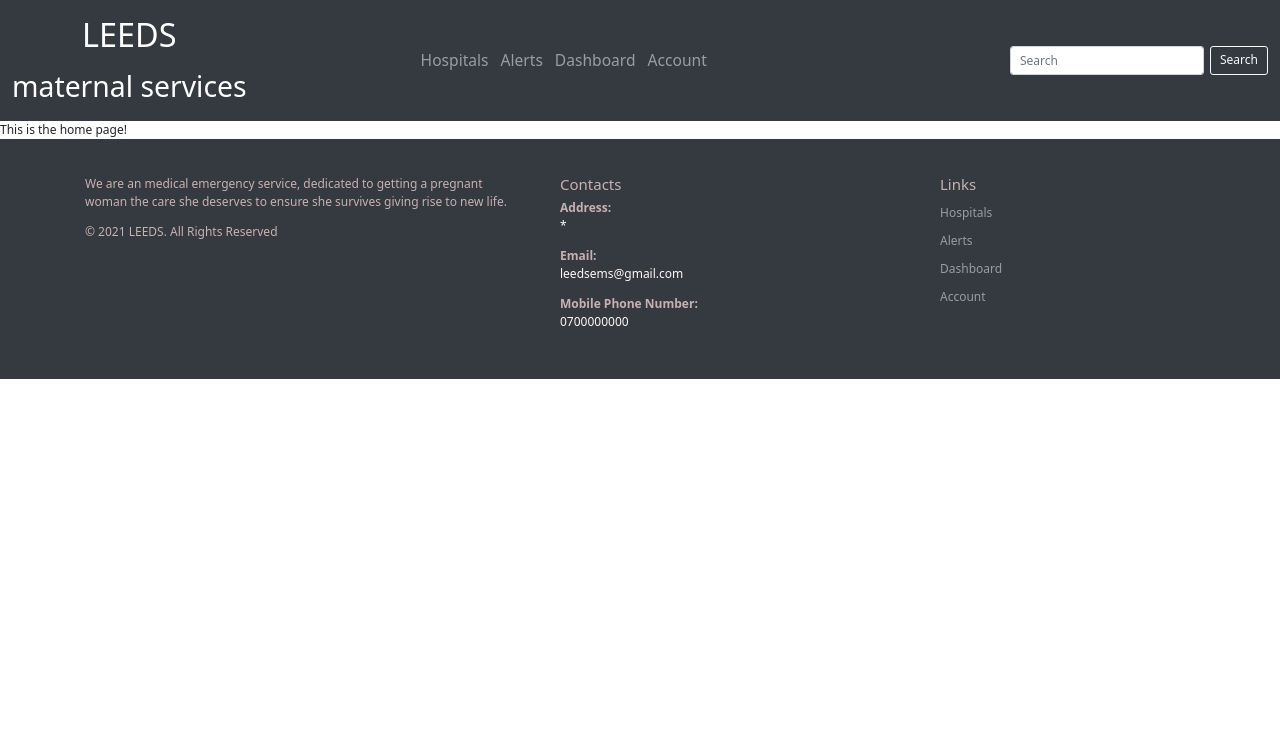
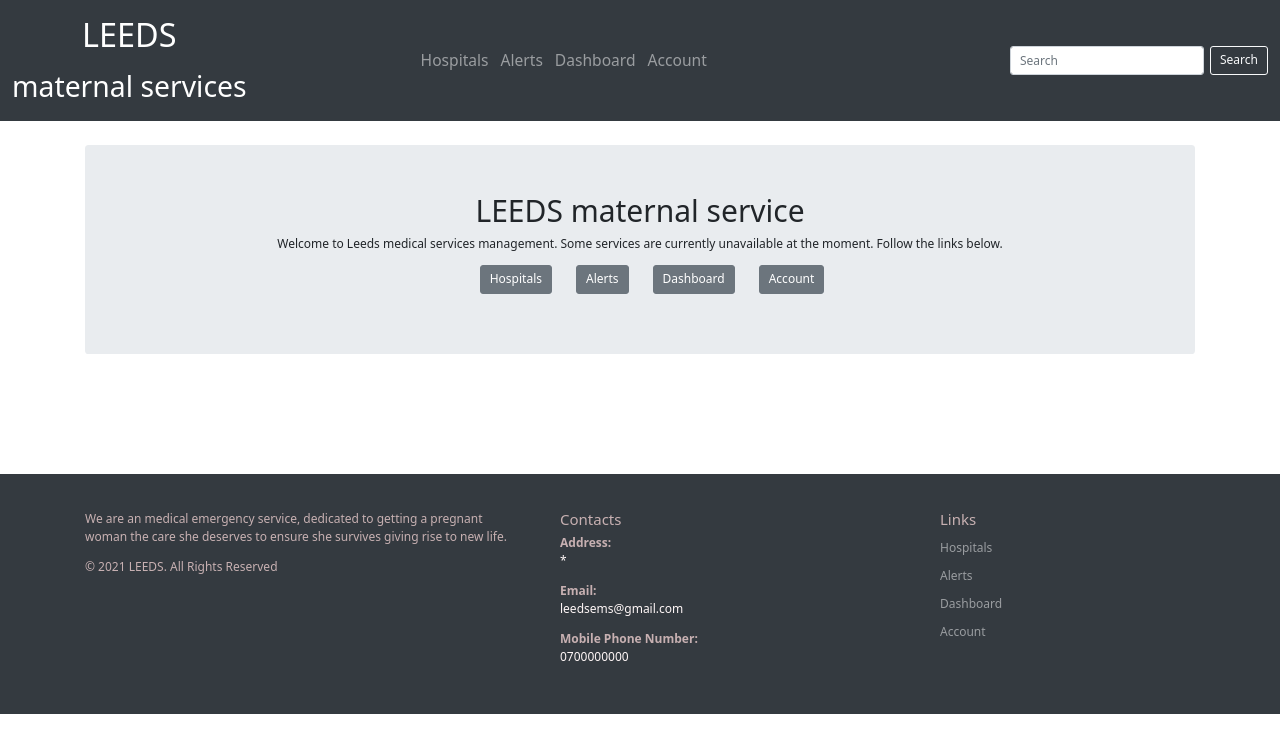
Before and after one commit to Ivy-Walobwa/at-ussd-firebase, a React (Create React App) app in the folder public/leeds/: page / in a window 1280 px wide. Shown: the top 752 px of the page. Built offline with nearby package versions, Linux system fonts and the light colour scheme.

Commit message:
finished home page

```diff
--- a/public/leeds/src/App.js
+++ b/public/leeds/src/App.js
@@ -1,15 +1,64 @@
 import Header from './pages/home/Header';
 import Footer from './pages/home/Footer';
+import Home from './pages/home/Home';
 
-import { BrowserRouter, Route, Switch, Redirect } from 'react-router-dom';
+import { NavLink, BrowserRouter, Route, Switch } from 'react-router-dom';
+
+import { Alert, Button, Container } from 'react-bootstrap';
 
 import 'bootstrap/dist/css/bootstrap.min.css';
 import './css/main.css';
 
-function Home () {
+
+function NotImplemented (props) {
+	const alertStyle = {
+        marginTop: '2em',
+        marginBottom: '27.6vh',
+        textAlign: 'center'
+	};
+
 	return (
-		<div>This is the home page!</div>
-	);
+		<Container style={alertStyle}>
+			<Alert variant="info">
+				<Alert.Heading>Coming Soon</Alert.Heading>
+				<p>
+					This page is coming soon. Sorry for the incovinince :(
+				</p>
+				<hr />
+				<div className="d-flex justify-content-end">
+					<NavLink to='/'>
+						<Button variant="outline-info">Go Home</Button>
+					</NavLink>
+				</div>
+			</Alert>
+		</Container>
+	)
+}
+
+
+function Error404 () {
+	const alertStyle = {
+        marginTop: '2em',
+        marginBottom: '27.6vh',
+        textAlign: 'center'
+	}
+
+	return (
+		<Container style={alertStyle}>
+			<Alert variant="warning">
+				<Alert.Heading>Error 404</Alert.Heading>
+				<p>
+				This page does not exist :(
+				</p>
+				<hr />
+				<div className="d-flex justify-content-end">
+					<NavLink to='/'>
+						<Button variant="outline-warning">Go Home</Button>
+					</NavLink>
+				</div>
+			</Alert>
+		</Container>
+	)
 };
 
 
@@ -42,7 +91,12 @@ function App() {
             <div>
                 <Header links={appLinks} linkStyle={aSt}/>
                 <Switch>
-					<Route path="/" exact component={Home} />
+					<Route path="/" exact render={(props) => <Home {...props} links={appLinks} />} />
+					<Route path="/hospitals/" exact component={NotImplemented} />
+					<Route path="/alerts/" exact component={NotImplemented} />
+					<Route path="/dashboard/" exact component={NotImplemented} />
+					<Route path="/account/" exact component={NotImplemented} />
+					<Route component={Error404} />
                 </Switch>
 				<Footer links={appLinks} linkStyle={aSt}/>
             </div>
--- /dev/null
+++ b/public/leeds/src/css/home.css
@@ -0,0 +1,3 @@
+.lnk-btn a {
+    margin-left: 2em;
+};
--- /dev/null
+++ b/public/leeds/src/pages/home/Home.js
@@ -0,0 +1,37 @@
+import React from 'react'
+
+import { NavLink } from 'react-router-dom';
+import { Container, Jumbotron, Button} from 'react-bootstrap';
+
+import '../../css/home.css';
+
+export default function Home (props) {
+    const appLinks = props.links.map((link, i) => {
+        return (
+            <NavLink key={i} to={link.link}>
+                <Button variant="secondary">{link.name}</Button>
+            </NavLink>
+        )
+    });
+
+    const jumboStyle = {
+        marginTop: '2em',
+        marginBottom: '15vh',
+        textAlign: 'center'
+    }
+
+	return (
+		<Container>
+            <Jumbotron style={jumboStyle}>
+                <h1>LEEDS maternal service</h1>
+                <p>
+                    Welcome to Leeds medical services management. Some services are currently unavailable at the moment.
+                    Follow the links below.
+                </p>
+                <p className="lnk-btn">
+                    {appLinks}
+                </p>
+            </Jumbotron>
+        </Container>
+	);
+};
```
